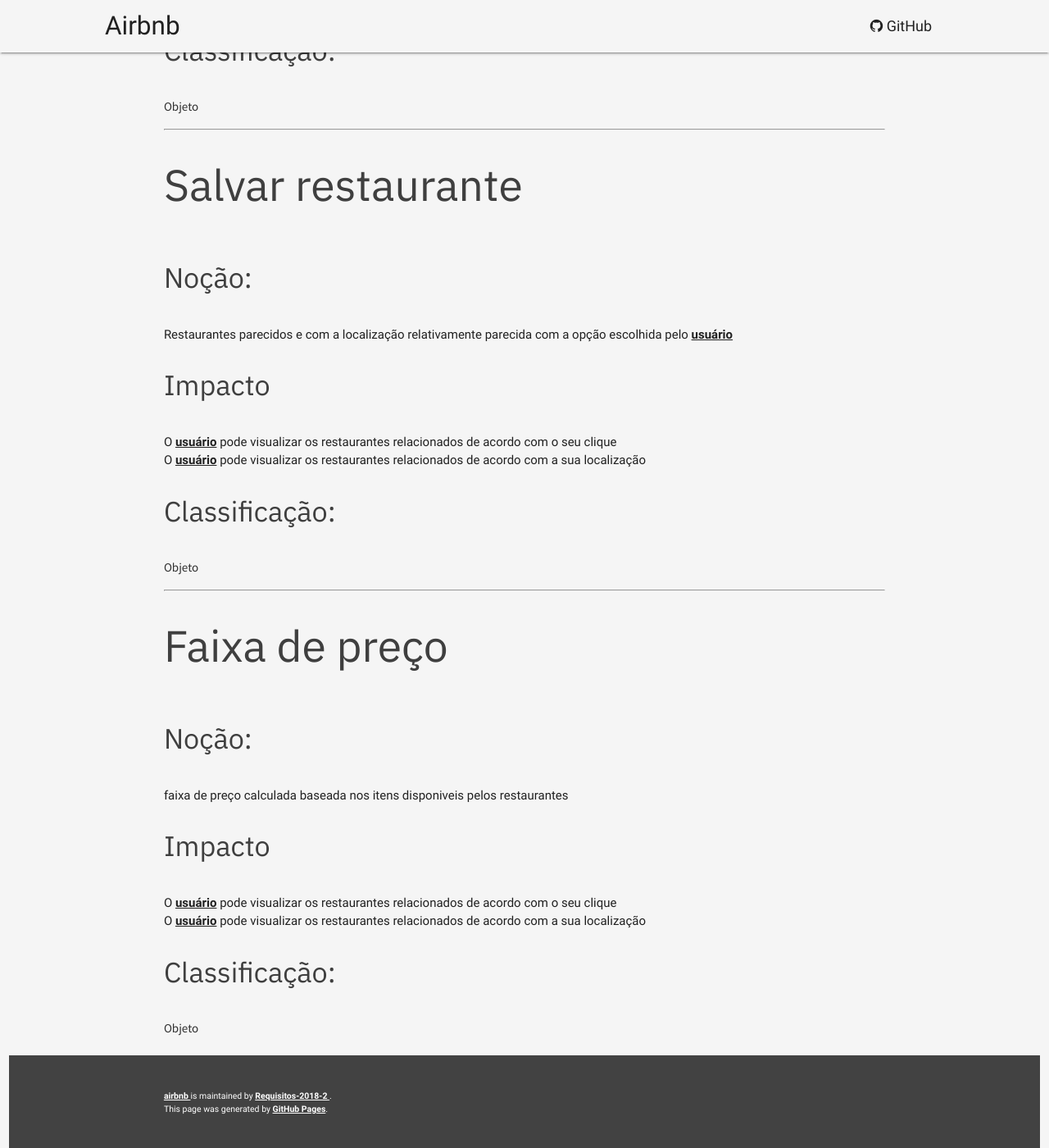
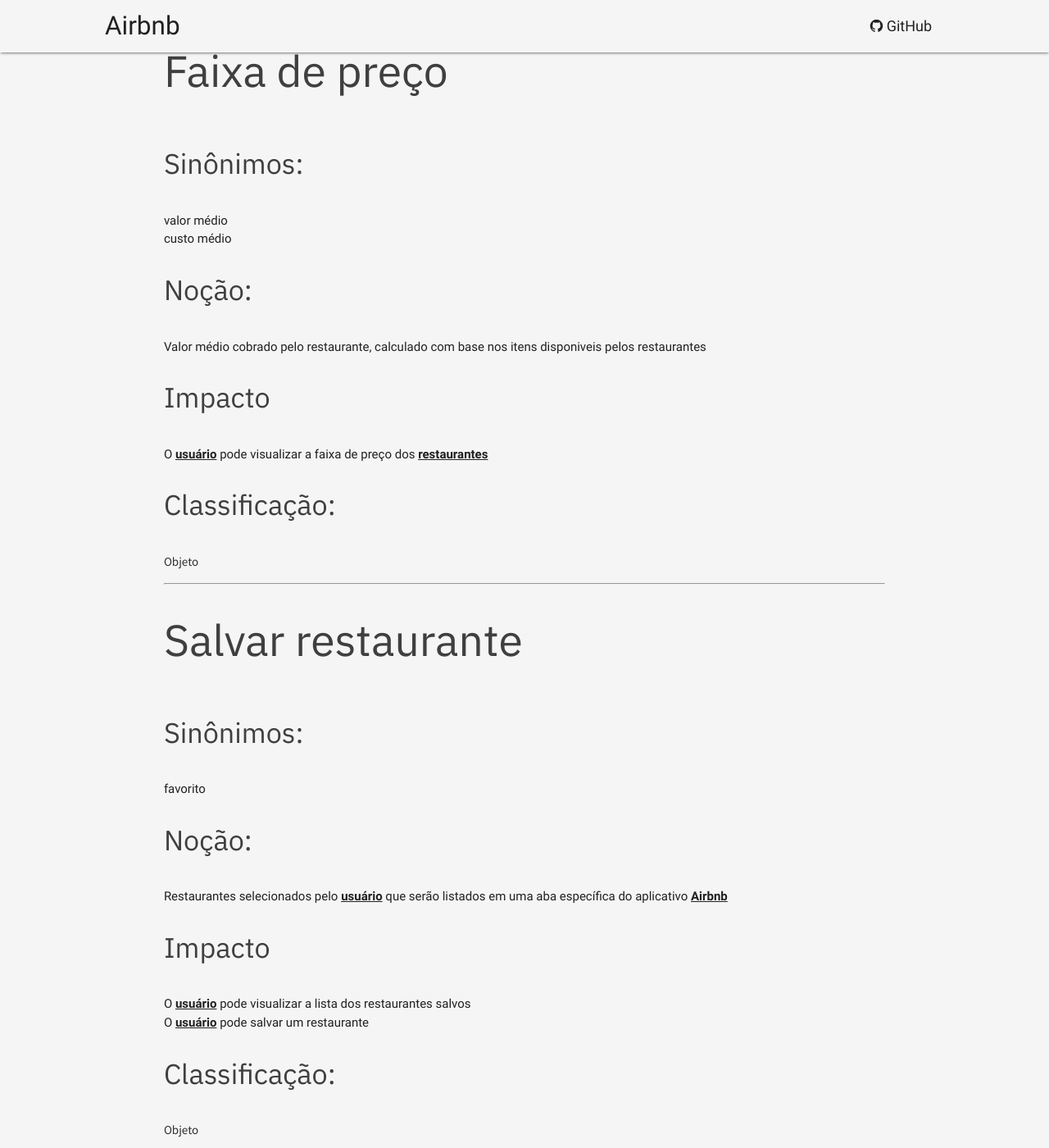
Before and after one commit to Requisitos-2018-2/airbnb, a Jekyll site: the page built from modelagem/lexicos_cenarios/lex_restaurantes.md, in a window 1280 px wide and 1400 px high, scrolled down 2939 px. Shown: the whole window at 82% size. Built offline with Jekyll 4.4.1, drawn with Linux system fonts in a browser that asks for light colours; our own code applies the rules of GitHub Pages for plain Markdown files; some of the changed text lies outside the part shown.

Commit message:
Fix lex of restaurants

```diff
--- a/modelagem/lexicos_cenarios/lex_restaurants.md
+++ b/modelagem/lexicos_cenarios/lex_restaurantes.md
@@ -1,13 +1,16 @@
 ***
 ## Restaurantes <a name="RESTAURANTES"></a>
+#### Sinônimos:
+- lanchonete
 
 #### Noção:
-- Local de comer que pode ser reservado pelo aplicativo[airbnb](lex_geral.md#AIRBNB)
-
-- Pode ser diferenciado em : [Hospede](lex_geral.md#HOSPEDE) e [Anfitrião](#ANFITRIAO)
+- Local de comer que pode ser reservado pelo aplicativo [Airbnb](lex_geral.md#AIRBNB)
+- Pode ser diferenciado em: [Hospede](lex_geral.md#HOSPEDE) e [Anfitrião](#ANFITRIAO)
 
 #### Impacto
-- Descubra os melhores restaurantes perto de você. Leia dicas e [avaliações](lex_geral.md#AVALIACAO) de moradores locais e descubra os melhores lugares para comer.
+- Restaurantes podem ser [buscados](lex_geral.md#BUSCA) através do aplicativo [Airbnb](lex_geral.md#AIRBNB)
+- Restaurantes podem ser [reservados](lex_restaurantes.md#RESERVA)
+- Restaurantes podem ser [avaliados](lex_geral.md#AVALIAR)
 
 #### Classificação:
 Objeto
@@ -20,7 +23,7 @@
 
 #### Noção:
 - Lista de restaurantes preferidos de acordo com as preferências do [hóspede](lex_geral.md#HOSPEDE)
-- Pode ser diferenciado em : [Hospede](lex_geral.md#HOSPEDE) e [Anfitrião](#ANFITRIAO)
+- Pode ser diferenciado em: [Hospede](lex_geral.md#HOSPEDE) e [Anfitrião](#ANFITRIAO)
 
 #### Impacto
 - O [usuario](lex_geral.md#USUARIO) visualiza uma lista de restaurantes favoritos no [Airbnb](lex_geral.md#AIRBNB)
@@ -31,9 +34,12 @@
 
 ***
 ## Anfitriões recomendam <a name="RECOMENDACAO_ANFITRIAO"></a>
+#### Sinônimos:
+- indicar
+- aconselhar
 
 #### Noção:
-- Recomendações dos [anfitriões](#ANFITRIAO) sobre determinado restaurante
+- Indicação dos [anfitriões](#ANFITRIAO) sobre determinado restaurante
 
 #### Impacto
 - O usuário pode visualizar a quantidade de [anfitriões](lex_geral.md#ANFITRIAO) que recomendam os restaurantes
@@ -44,6 +50,8 @@
 
 ***
 ## Restaurantes parecidos por perto <a name="RESTAURANTES_PARECIDOS"></a>
+#### Sinônimos:
+- similares próximos
 
 #### Noção:
 - Restaurantes parecidos e com a localização relativamente parecida com a opção escolhida pelo [usuário](lex_geral.md#USUARIO)
@@ -57,39 +65,45 @@
 
 ***
 ## Faixa de preço <a name="FAIXA_PREÇO"></a>
+#### Sinônimos:
+- valor médio
+- custo médio
 
 #### Noção:
-- faixa de preço calculada baseada nos itens disponiveis pelos restaurantes
+- Valor médio cobrado pelo restaurante, calculado com base nos itens disponiveis pelos restaurantes
 
 #### Impacto
-- O [usuário](lex_geral.md#USUARIO) pode visualizar os restaurantes relacionados de acordo com o seu clique
-- O [usuário](lex_geral.md#USUARIO) pode visualizar os restaurantes relacionados de acordo com a sua localização
+- O [usuário](lex_geral.md#USUARIO) pode visualizar a faixa de preço dos [restaurantes](lex_restaurantes.md#RESTAURANTE)
 
 #### Classificação:
 Objeto
 
 ***
-## Salvar restaurante <a name="RESTAURANTES_PARECIDOS"></a>
+## Salvar restaurante <a name="SALVAR_RESTAURANTE"></a>
+#### Sinônimos:
+- favorito
 
 #### Noção:
-- Restaurantes parecidos e com a localização relativamente parecida com a opção escolhida pelo [usuário](lex_geral.md#USUARIO)
+- Restaurantes selecionados pelo [usuário](lex_geral.md#USUARIO) que serão listados em uma aba específica do aplicativo [Airbnb](lex_geral.md#Airbnb)
 
 #### Impacto
-- O [usuário](lex_geral.md#USUARIO) pode visualizar os restaurantes relacionados de acordo com o seu clique
-- O [usuário](lex_geral.md#USUARIO) pode visualizar os restaurantes relacionados de acordo com a sua localização
+- O [usuário](lex_geral.md#USUARIO) pode visualizar a lista dos restaurantes salvos
+- O [usuário](lex_geral.md#USUARIO) pode salvar um restaurante
 
 #### Classificação:
 Objeto
 
 ***
-## Faixa de preço <a name="FAIXA_PREÇO"></a>
+## Horário <a name="HORARIO"></a>
+#### Sinônimos:
+- turno
+- tempo
 
 #### Noção:
-- faixa de preço calculada baseada nos itens disponiveis pelos restaurantes
+- Turno em que o [usuário](lex_geral.md#USUARIO) realizará sua refeição
 
 #### Impacto
-- O [usuário](lex_geral.md#USUARIO) pode visualizar os restaurantes relacionados de acordo com o seu clique
-- O [usuário](lex_geral.md#USUARIO) pode visualizar os restaurantes relacionados de acordo com a sua localização
+- O [usuário](lex_geral.md#USUARIO) pode filtrar por horário
 
 #### Classificação:
 Objeto
```
